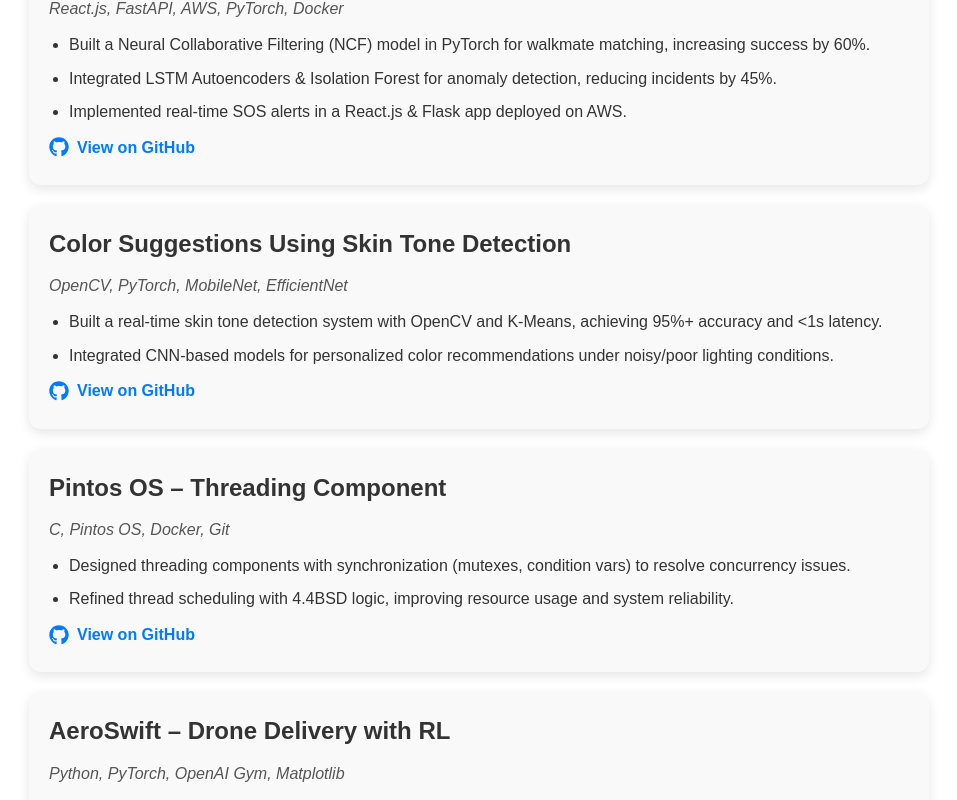
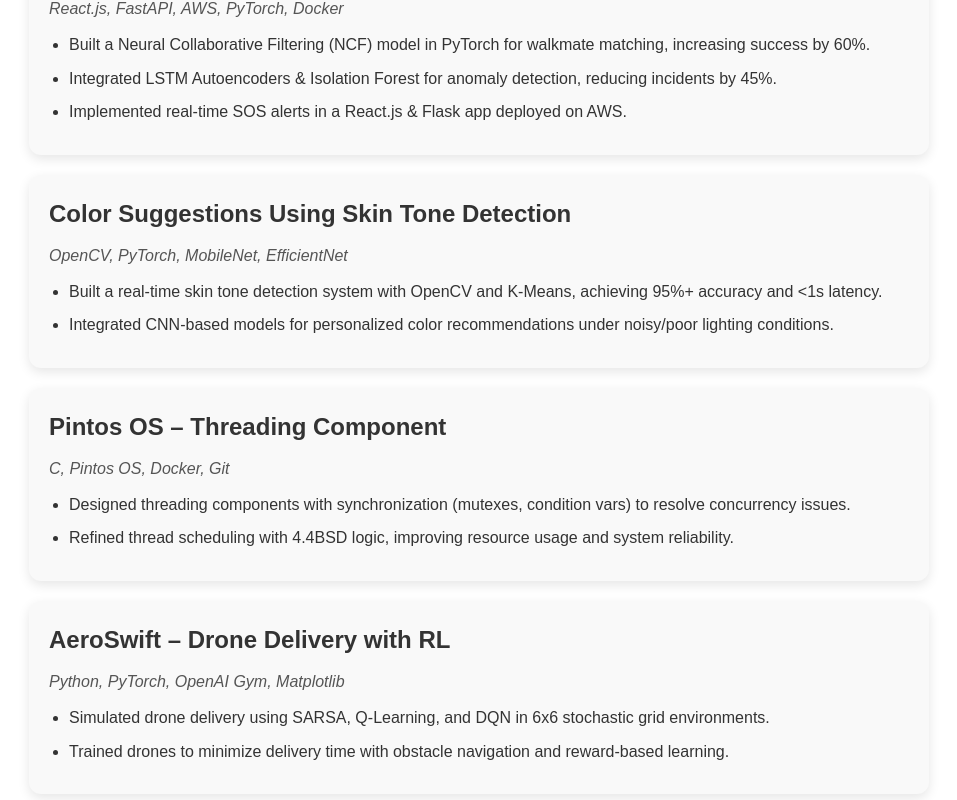
Before and after one commit to SanchitKrishna-98/my-portfolio, a React (Create React App) app: page / in a window 1280 px wide. Shown: the part 2372-3172 px from the top of the page, without its empty margins (161-1118 px from the left). Built offline with nearby package versions, Linux system fonts and the light colour scheme.

Commit message:
Updated Changes

```diff
--- a/src/components/Projects.js
+++ b/src/components/Projects.js
@@ -37,14 +37,14 @@
                 <li key={i}>{line}</li>
               ))}
             </ul>
-            <a
+            {/*<a
               href={project.github}
               target="_blank"
               rel="noopener noreferrer"
               className="project-link"
             >
               <FaGithub size={20} /> View on GitHub
-            </a>
+            </a>*/}
           </div>
         ) : null
       )}
@@ -88,7 +88,7 @@
       'Simulated drone delivery using SARSA, Q-Learning, and DQN in 6x6 stochastic grid environments.',
       'Trained drones to minimize delivery time with obstacle navigation and reward-based learning.',
     ],
-    github: 'https://github.com/your-username/AeroSwift',
+    github: 'https://github.com/SanchitKrishna-98/RL-AutonomousDroneDelivery',
   },
   {
     title: 'Start-up Success Prediction',
```
